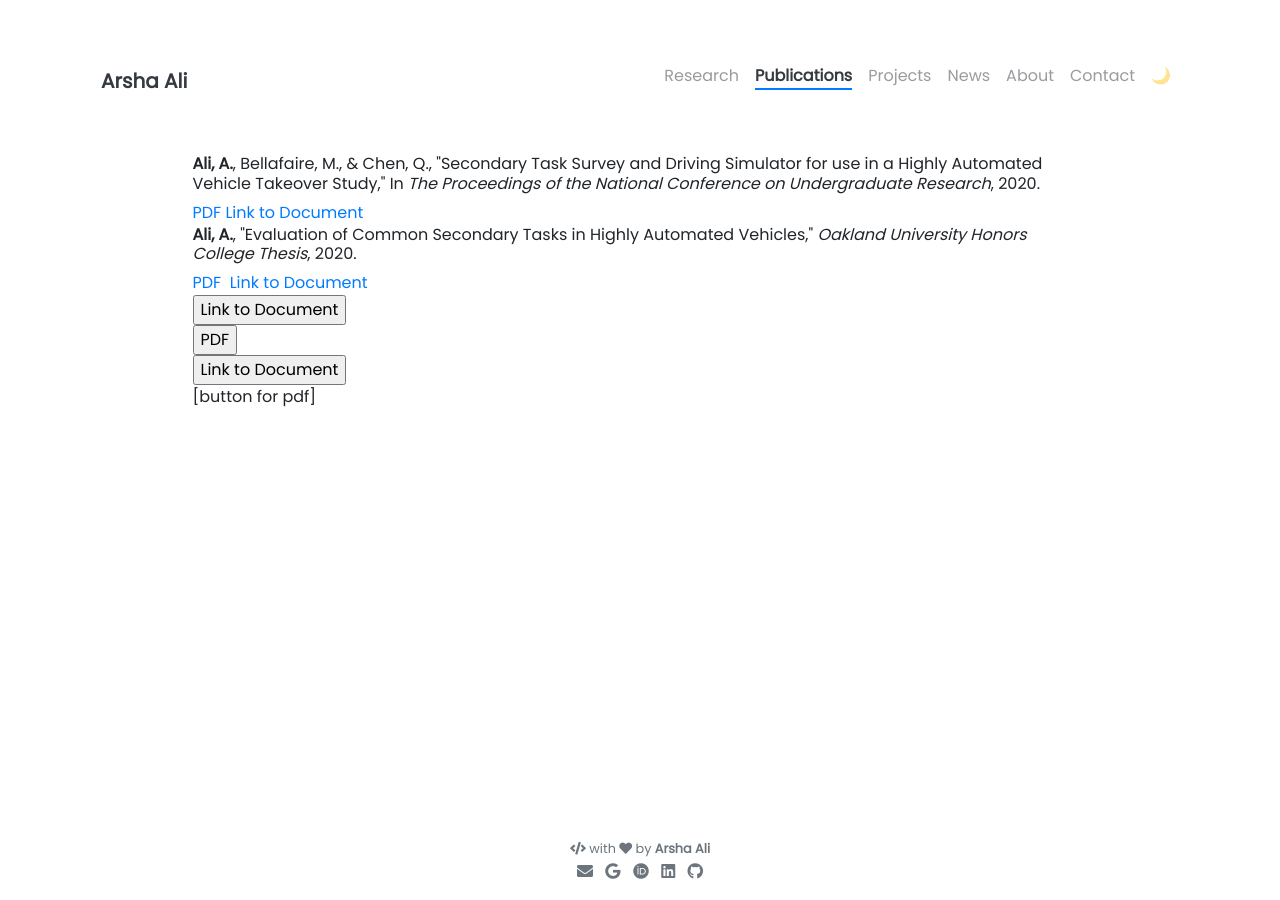
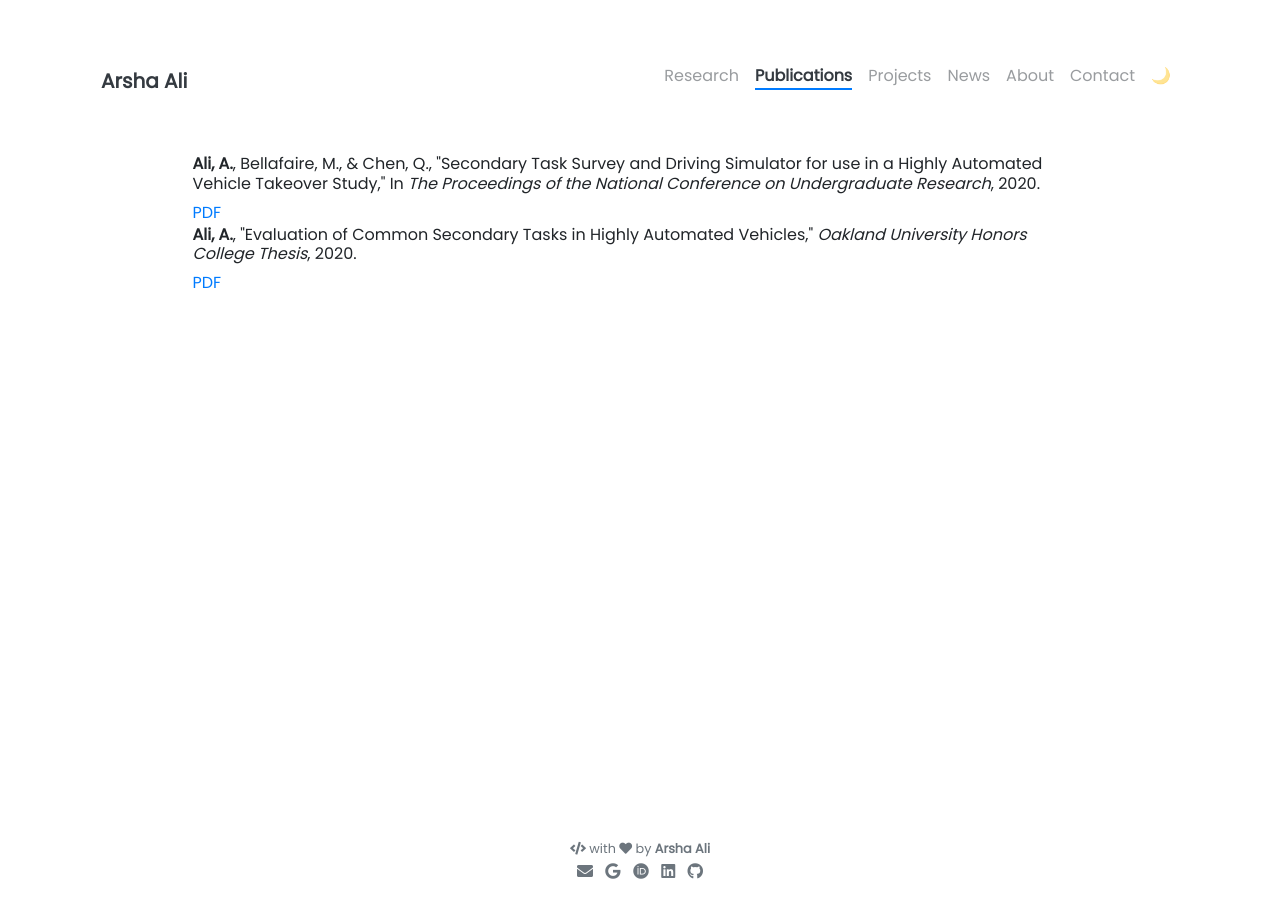
Before and after one commit to arshaali/arshaali.github.io, a Jekyll site: the page built from pages/publications.html, in a window 1280 px wide. Built offline with Jekyll 4.4.1, drawn with Linux system fonts in a browser that asks for light colours; nearby versions of some CDN libraries.

Commit message:
Update publications.html

```diff
--- a/pages/publications.html
+++ b/pages/publications.html
@@ -8,7 +8,7 @@ weight: 2
 <!DOCTYPE html>
 <html>
 <head>
-<!--
+<!-- the below code is to style the button and color change when hovering over the button
 <style>
 a:link, a:visited {
   background-color: #345d43;
@@ -32,29 +32,22 @@ a:hover, a:active {
  <b>Ali, A.</b>, Bellafaire, M., & Chen, Q., "Secondary Task Survey and Driving Simulator for use in a Highly Automated Vehicle Takeover Study,"
  In <i>The Proceedings of the National Conference on Undergraduate Research</i>, 2020.
 </h6>
-<a href="file:///../_includes/publications/3265-Ali-Arsha-FINAL.pdf" target="_blank">PDF</a>
-<a href="http://libjournals.unca.edu/ncur/wp-content/uploads/2021/02/3265-Ali-Arsha-FINAL.pdf" target="_blank">Link to Document</a>
+<a href="http://libjournals.unca.edu/ncur/wp-content/uploads/2021/02/3265-Ali-Arsha-FINAL.pdf" target="_blank">PDF</a>
 
 <h6>
  <b>Ali, A.</b>, "Evaluation of Common Secondary Tasks in Highly Automated Vehicles," <i>Oakland University Honors College Thesis</i>, 2020.
 </h6>
-<a href="google.com" target="_blank">PDF</a>
-<a href="" target="">          </a>
-<a href="https://our.oakland.edu/bitstream/handle/10323/7476/thesis_final_Ali.pdf?sequence=1" target="_blank">Link to Document</a>
+<a href="https://our.oakland.edu/bitstream/handle/10323/7476/thesis_final_Ali.pdf?sequence=1" target="_blank">PDF</a>
 
 </body>
 </html>
 
 
+<!-- the below code will generate a gray button
 <form action="http://libjournals.unca.edu/ncur/wp-content/uploads/2021/02/3265-Ali-Arsha-FINAL.pdf">
     <input type="submit" value="Link to Document" />
 </form>
 <form action="http://libjournals.unca.edu/ncur/wp-content/uploads/2021/02/3265-Ali-Arsha-FINAL.pdf">
     <input type="submit" value="PDF" />
 </form>
-
-
-<form action="https://our.oakland.edu/bitstream/handle/10323/7476/thesis_final_Ali.pdf?sequence=1">
-    <input type="submit" value="Link to Document" />
-</form>
-[button for pdf]
+-->
```
